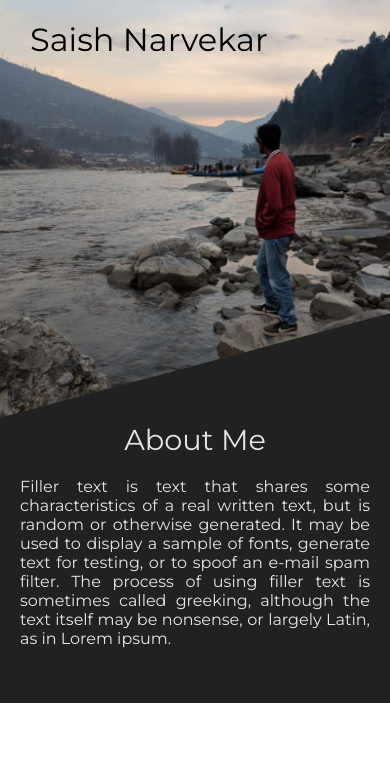
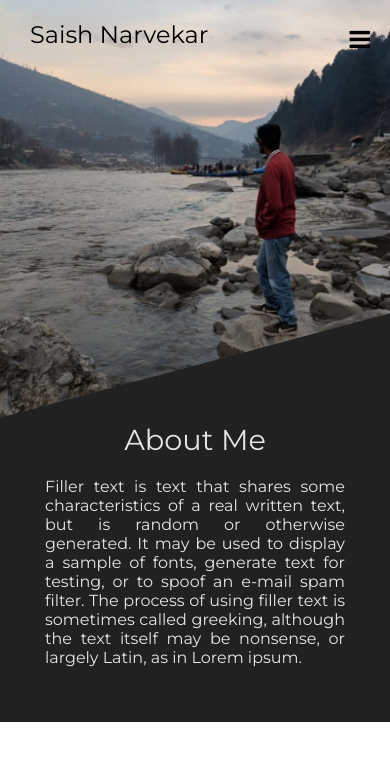
Before and after one commit to SaishNarvekar/Portfolio, a PHP site: page / in a window 390 px wide. Shown: the top 761 px of the page. Run offline with PHP 8.4, Linux system fonts and the light colour scheme.

Commit message:
Styling front page

```diff
--- a/css/style.css
+++ b/css/style.css
@@ -19,21 +19,6 @@ header{
   margin: 0 0 20px 100px;
 }
 
-@media (max-width: 600px) {
-  .list-inline{
-    display: none;
-  }
-
-  .heading{
-    margin: 0 0 20px 30px;
-  }
-}
-
-.container{
-  background-color: #212121;
-  /* height: 100vh; */
-}
-
 ul{
   list-style-type: none;
   float: right;
@@ -46,8 +31,43 @@ li{
     float:left;
     padding-left:50px;
     font-size:1.3em;
-    color:#E5E5E5;
 }
+
+li > a{
+  text-decoration: none;
+  color:#E5E5E5;
+}
+
+.icon{
+  display: none;
+}
+
+@media (max-width: 600px) {
+  .list-inline{
+    display: none;
+  }
+
+  .heading{
+    font-size: 1.5em;
+    margin: 0 0 20px 30px;
+  }
+
+  .icon{
+    display: block;
+    color: black;
+    float: right;
+    margin-right: 20px;
+    margin-top: 5px;
+    font-size: 1.5em;
+  }
+}
+
+.container{
+  background-color: #212121;
+  /* height: 100vh; */
+}
+
+
 
 img{
   width: 50%;
@@ -95,7 +115,7 @@ img{
   }
 
   .caption > p {
-    width: 350px;
+    width: 300px;
     margin: 0 auto 0 auto;
     padding-bottom: 55px;
   }
--- a/index.html
+++ b/index.html
@@ -7,23 +7,30 @@
     <meta http-equiv="X-UA-Compatible" content="ie=edge">
     <title>Document</title>
     <link rel="stylesheet" href="css/style.css">
+    <link rel="stylesheet" href="https://cdnjs.cloudflare.com/ajax/libs/font-awesome/4.7.0/css/font-awesome.min.css">
 </head>
 
 <body>
     <header>
         <span class="heading">Saish Narvekar</span>
         <ul class="list-inline">
-            <li>Projects</li>
-            <li>Resume</li>
-            <li>GitHub</li>
+            <li><a href="coming-soon.html">Projects</a></li>
+            <li><a href="coming-soon.html">Resume</a></li>
+            <li><a href="coming-soon.html">GitHub</a></li>
         </ul>
+        <a href="javascript:void(0);" class="icon" onclick="myFunction()">
+            <i class="fa fa-bars"></i>
+        </a>
     </header>
 
     <div class="container">
         <img src="img/img.jpg" alt="">
-        <div class ="caption">
+        <div class="caption">
             <span>About Me</span>
-            <p>Filler text is text that shares some characteristics of a real written text, but is random or otherwise generated. It may be used to display a sample of fonts, generate text for testing, or to spoof an e-mail spam filter. The process of using filler text is sometimes called greeking, although the text itself may be nonsense, or largely Latin, as in Lorem ipsum.</p>
+            <p>Filler text is text that shares some characteristics of a real written text, but is random or otherwise
+                generated. It may be used to display a sample of fonts, generate text for testing, or to spoof an e-mail
+                spam filter. The process of using filler text is sometimes called greeking, although the text itself may
+                be nonsense, or largely Latin, as in Lorem ipsum.</p>
         </div>
     </div>
 </body>
```
Also changed, not shown: coming-soon.html (added, +31 -0 lines).
